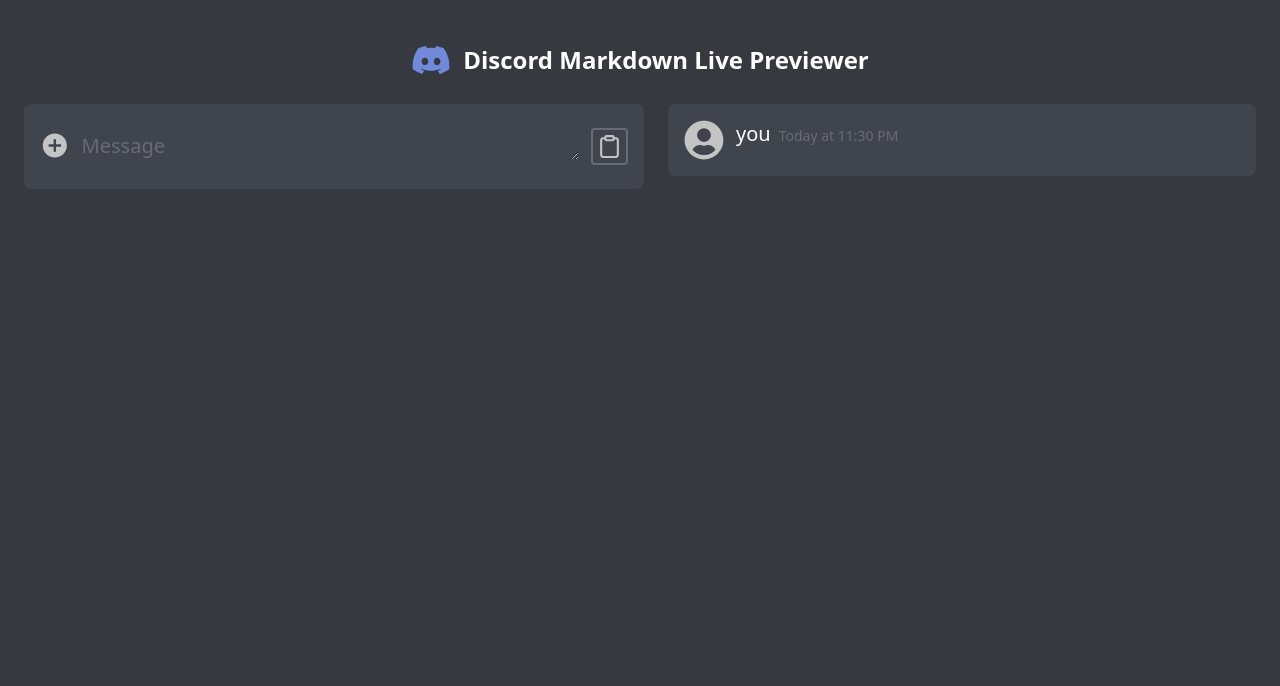
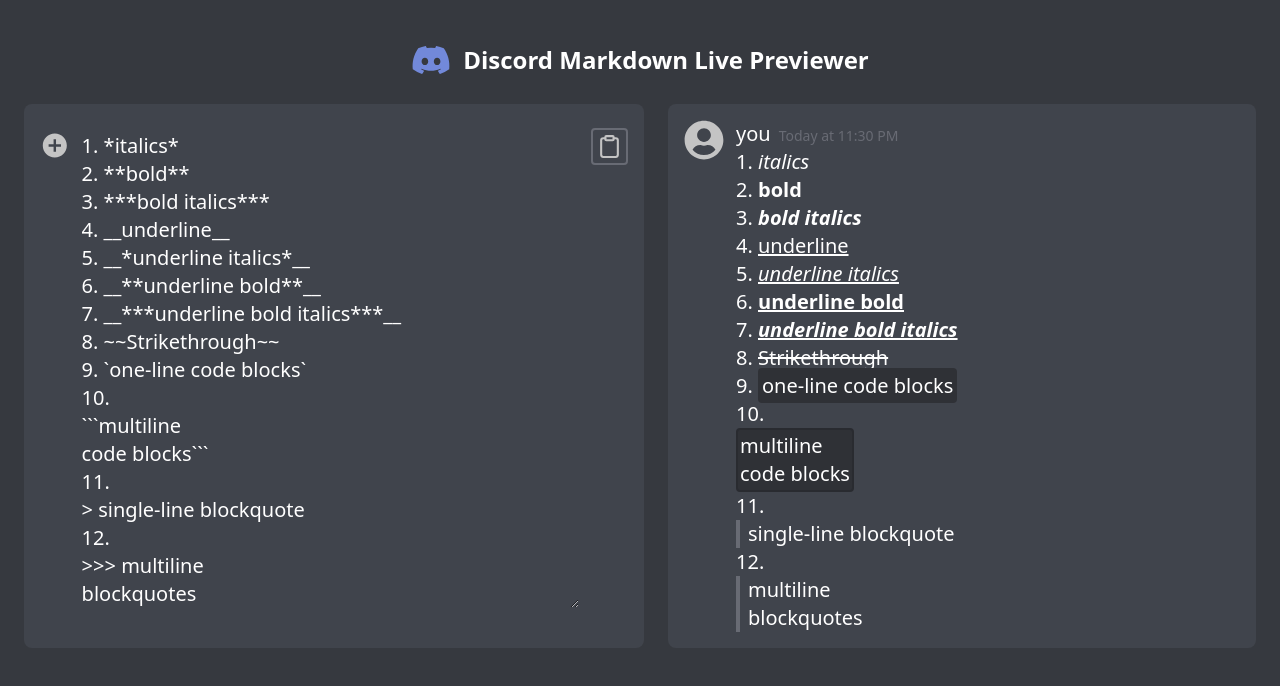
Before and after one commit to Wil3on/discord-markdow, a Next.js app: page / in a window 1280 px wide. Shown: the top 686 px of the page. Built offline with nearby package versions, Linux system fonts and the light colour scheme.

Commit message:
:sparkles: feat: added default msg to explain the supported features

```diff
--- a/components/MarkdownEditor.tsx
+++ b/components/MarkdownEditor.tsx
@@ -5,8 +5,26 @@
 import { ClipboardCopyButton } from './ClipboardCopyButton'
 import { DiscordMarkdownParser } from './DiscordMarkdownParser'
 
+const defaultMessage: string = `1. *italics*
+2. **bold**
+3. ***bold italics***
+4. __underline__
+5. __*underline italics*__
+6. __**underline bold**__
+7. __***underline bold italics***__
+8. ~~Strikethrough~~
+9. \`one-line code blocks\`
+10.
+\`\`\`multiline
+code blocks\`\`\`
+11.
+> single-line blockquote
+12.
+>>> multiline
+blockquotes`
+
 export const MarkdownEditor: React.VFC = () => {
-	const [message, setMessage] = useState<string>('')
+	const [message, setMessage] = useState<string>(defaultMessage)
 	return (
 		<section className="mx-auto md:max-w-screen-xl bg-navy">
 			<div className="flex flex-col justify-center md:flex-row">
--- a/pages/index.tsx
+++ b/pages/index.tsx
@@ -4,7 +4,7 @@
 
 const Home: NextPage = () => {
 	return (
-		<div className="h-screen px-3 py-10 bg-navy">
+		<div className="h-screen px-3 py-10">
 			<h1 className="flex flex-col items-center justify-center mb-1 md:mb-3 md:flex-row">
 				<FaDiscord size={40} className="text-blue" />
 				<span className="mt-1 text-xl font-bold md:mt-0 md:ml-3 md:text-2xl text-while">
--- a/styles/globals.css
+++ b/styles/globals.css
@@ -1,3 +1,9 @@
 @tailwind base;
 @tailwind components;
 @tailwind utilities;
+
+@layer base {
+	body {
+		@apply bg-navy;
+	}
+}
```
